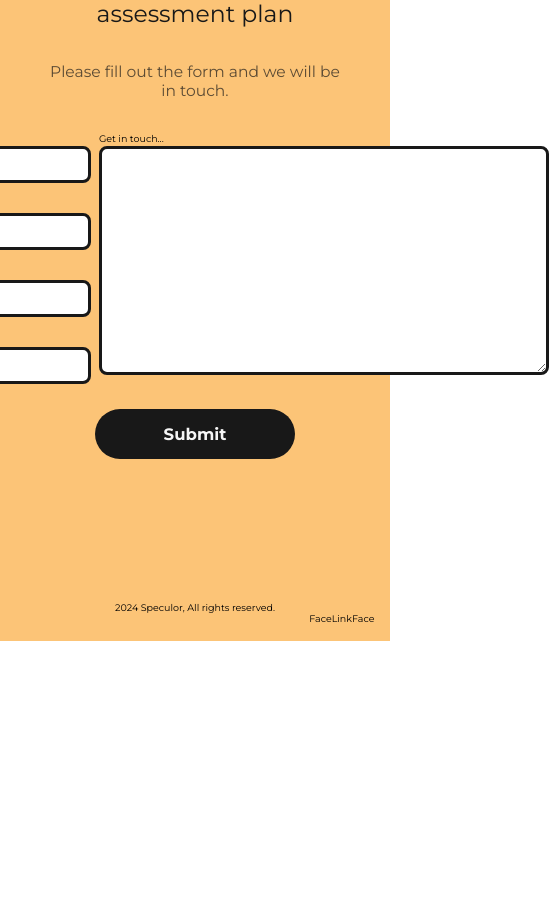
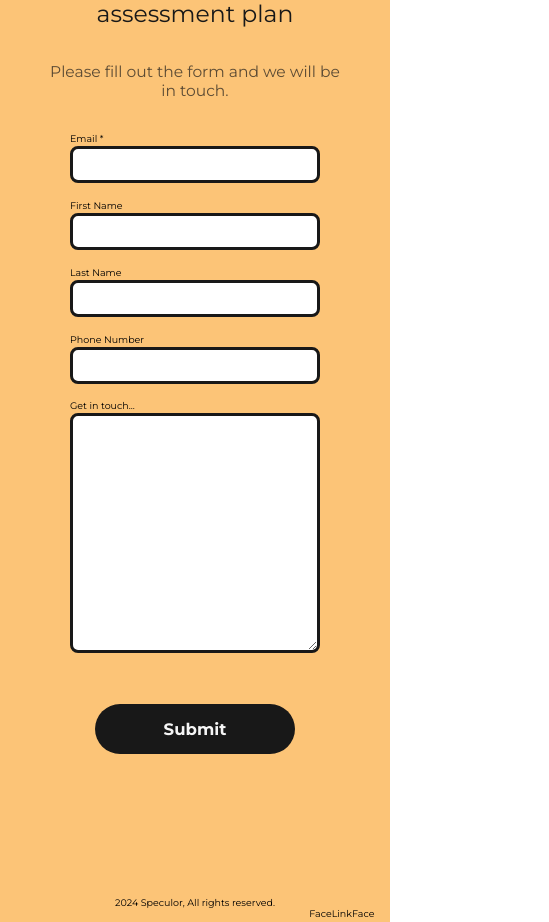
Before and after one commit to Que-sar/PhishSense, a React (Create React App) app: page / in a window 390 px wide. Shown: the part 4980-5902 px from the top of the page, 549 px wide, since content can reach past the window. Before the commit the page ends 5621 px from the top, so only its background shows below. Built offline with nearby package versions, Linux system fonts and the light colour scheme.

Commit message:
responsivity on hero page handled with button issues too

```diff
--- a/src/frontend/components/contact/ContactPanel.css
+++ b/src/frontend/components/contact/ContactPanel.css
@@ -114,3 +114,19 @@
   transition: background-color 0.3s ease;
   cursor: pointer;
 }
+
+@media (max-width: 879px) {
+  .email-submit-form-container {
+    flex-direction: column;
+    justify-content: center;
+    align-items: center;
+  }
+  .email-text-input {
+    height: 240px;
+    width: 250px;
+  }
+
+  .email-text-container {
+    margin-left: 0vw;
+  }
+}
--- a/src/frontend/components/solutions/Services.css
+++ b/src/frontend/components/solutions/Services.css
@@ -181,3 +181,9 @@
     padding-top: 2vh;
   }
 }
+
+@media (max-width: 414px) {
+  .services-action-button {
+    width: 40vw;
+  }
+}
```
